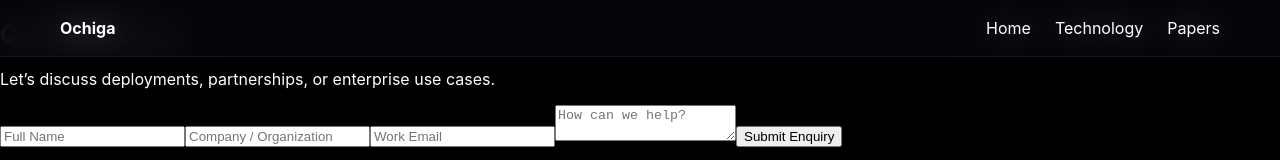
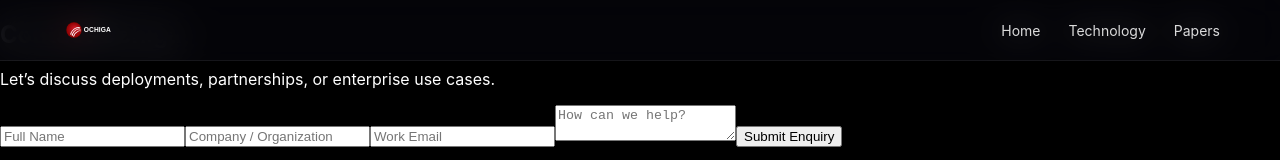
Before and after one commit to contactochiga/Ochiga-website, a Next.js app: page /engage in a window 1280 px wide. Shown: the top 160 px of the page. Built offline with nearby package versions, Linux system fonts and the light colour scheme.

Commit message:
Update Header.tsx

```diff
--- a/app/components/Header.tsx
+++ b/app/components/Header.tsx
@@ -2,27 +2,58 @@ import Link from "next/link";
 
 export default function Header() {
   return (
-    <header style={{
+    <header
+      style={{
         position: "fixed",
         top: 0,
         left: 0,
         right: 0,
-      zIndex: 10,
+        zIndex: 50,
         backdropFilter: "blur(16px)",
-      background: "rgba(5,6,10,0.6)",
-      borderBottom: "1px solid rgba(255,255,255,0.06)"
-    }}>
-      <nav style={{
+        WebkitBackdropFilter: "blur(16px)",
+        background: "rgba(5, 6, 10, 0.6)",
+        borderBottom: "1px solid rgba(255, 255, 255, 0.06)",
+      }}
+    >
+      <nav
+        style={{
           maxWidth: 1200,
           margin: "0 auto",
-        padding: "18px 20px",
+          padding: "16px 20px",
           display: "flex",
           justifyContent: "space-between",
-        alignItems: "center"
-      }}>
-        <strong>Ochiga</strong>
+          alignItems: "center",
+        }}
+      >
+        {/* Logo */}
+        <Link
+          href="/"
+          style={{
+            display: "flex",
+            alignItems: "center",
+            gap: 10,
+          }}
+        >
+          <img
+            src="/brand/ochiga-logo.svg"
+            alt="Ochiga"
+            style={{
+              height: 28,
+              width: "auto",
+              display: "block",
+            }}
+          />
+        </Link>
 
-        <div style={{ display: "flex", gap: 24 }}>
+        {/* Navigation */}
+        <div
+          style={{
+            display: "flex",
+            gap: 28,
+            fontSize: 14,
+            color: "rgba(255,255,255,0.85)",
+          }}
+        >
           <Link href="/">Home</Link>
           <Link href="/technology">Technology</Link>
           <Link href="/papers">Papers</Link>
```
Lines whose indentation alone changed are shown as unchanged.
